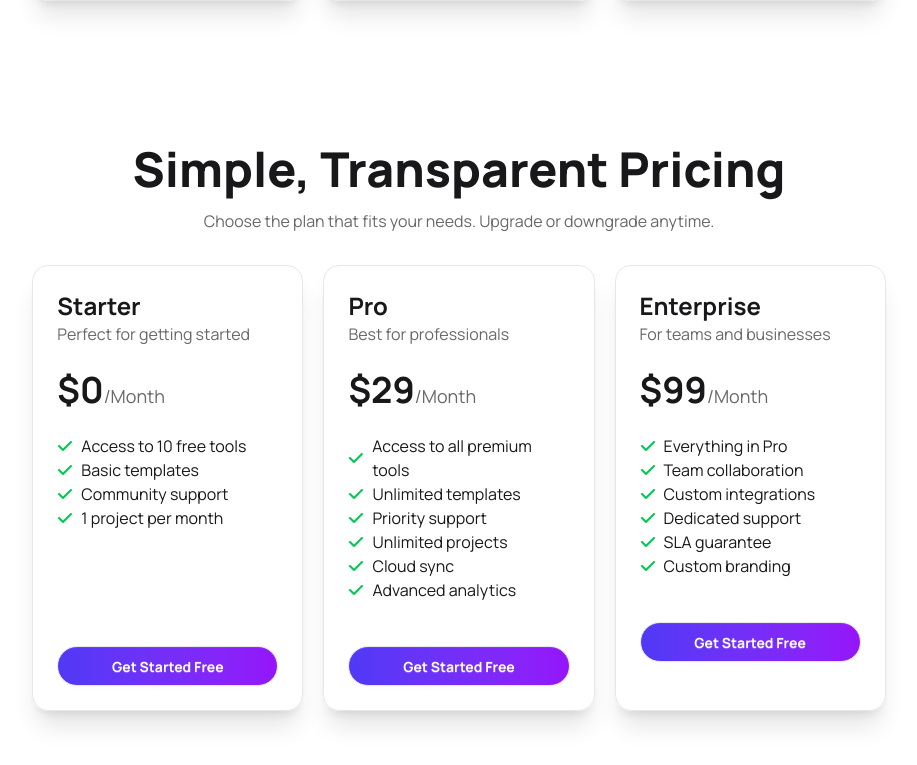
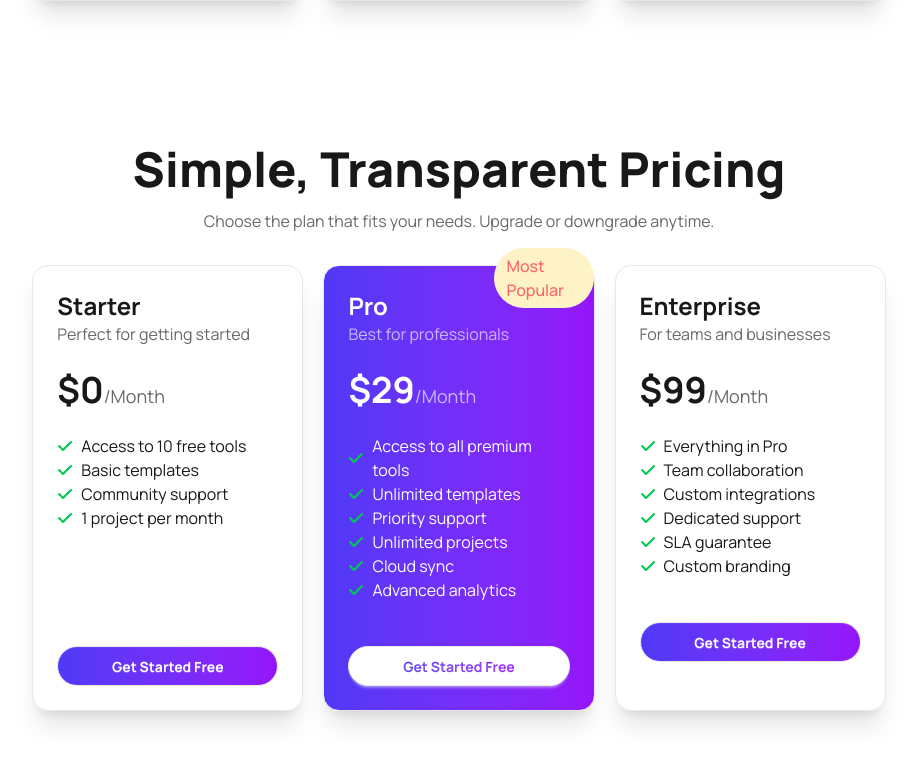
Before and after one commit to sazeeb-saha/B13-A6-Digitools-Platform, a React (Vite) app: page / in a window 1280 px wide. Shown: the part 3782-4547 px from the top of the page, without its empty margins (181-1098 px from the left). Built offline with nearby package versions, Linux system fonts and the light colour scheme.

Commit message:
resolve some issue of linear color

```diff
--- a/src/components/cart/Cart.jsx
+++ b/src/components/cart/Cart.jsx
@@ -63,7 +63,7 @@ const Cart = ({ carts, setCarts }) => {
       </div>
       <button
         onClick={handlePayment}
-        className="btn w-full bg-linear-to-r from-[#4F39F6] to-[#9514FA]  rounded-full text-white font-bold mt-5 p- "
+        className="btn w-full bg-linear-to-r from-[#4F39F6] to-[#9514FA]  rounded-full text-white font-bold mt-5  "
       >
         Proceed to Checkout
       </button>
--- a/src/components/pricing/Pricing.jsx
+++ b/src/components/pricing/Pricing.jsx
@@ -55,7 +55,10 @@ const Pricing = () => {
             </button>
           </div>
           {/* card 2 */}
-          <div className="space-y-6 border  border-gray-200 rounded-2xl shadow-xl   p-6">
+          <div className="space-y-6 border  border-gray-200  bg-linear-to-r from-[#4F39F6] to-[#9514FA] rounded-2xl shadow-xl text-white   p-6 relative">
+            <div className="bg-amber-100 text-red-400 font-medium rounded-full w-fit px-3 py-1.5 absolute  -top-4.5 left-56 lg:left-42.5 border-0">
+              <p>Most Popular</p>
+            </div>
             <div>
               <h2 className="text-2xl font-bold">Pro</h2>
               <p className=" opacity-65">Best for professionals</p>
@@ -95,8 +98,11 @@ const Pricing = () => {
                 </li>
               </ul>
             </div>
-            <button className="btn w-full bg-linear-to-r from-[#4F39F6] to-[#9514FA]  rounded-full text-white font-bold mt-5  ">
-              Get Started Free
+
+            <button className="btn w-full bg-white rounded-full  font-bold mt-5  ">
+              <p className="bg-linear-to-r  from-[#4F39F6] to-[#9514FA] bg-clip-text text-transparent  ">
+                Get Started Free
+              </p>
             </button>
           </div>
 
@@ -152,3 +158,5 @@ const Pricing = () => {
 };
 
 export default Pricing;
+
+// bg-linear-to-r from-[#4F39F6] to-[#9514FA]  bg-clip-text text-transparent
```
